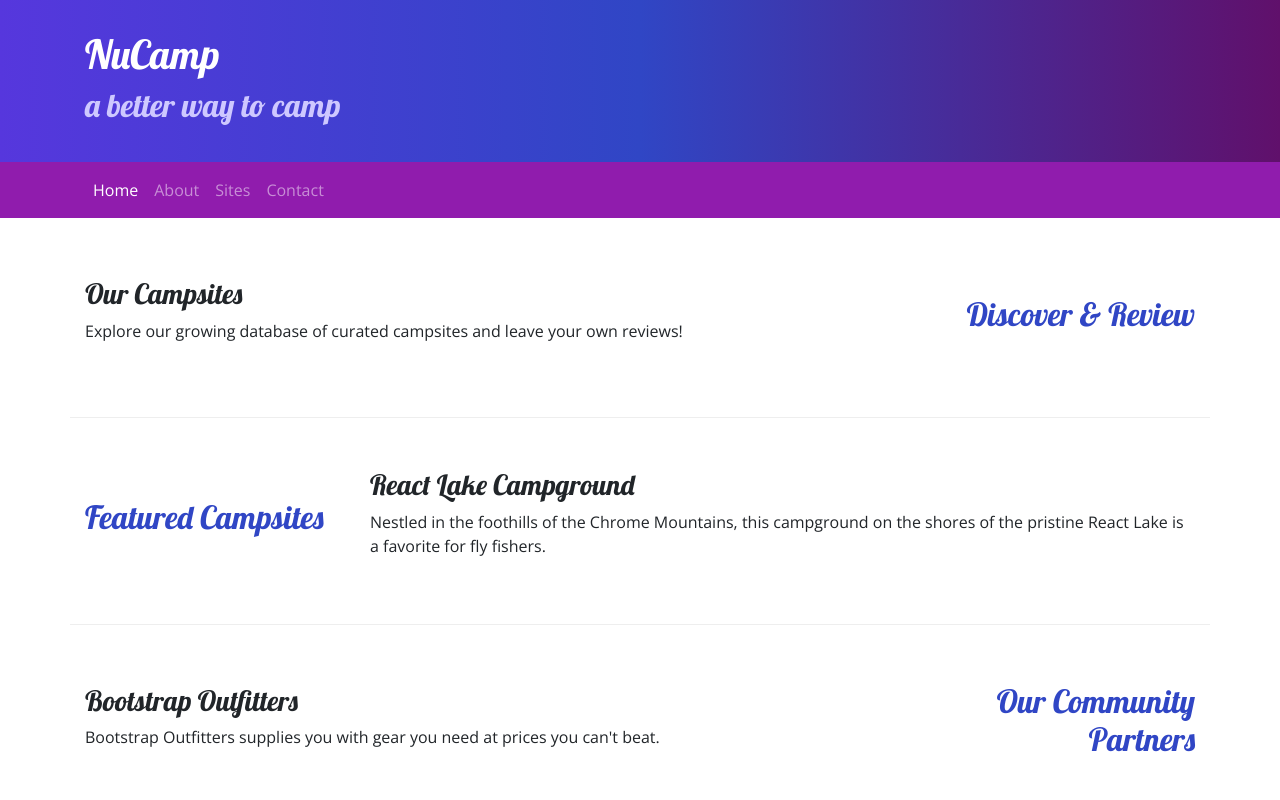
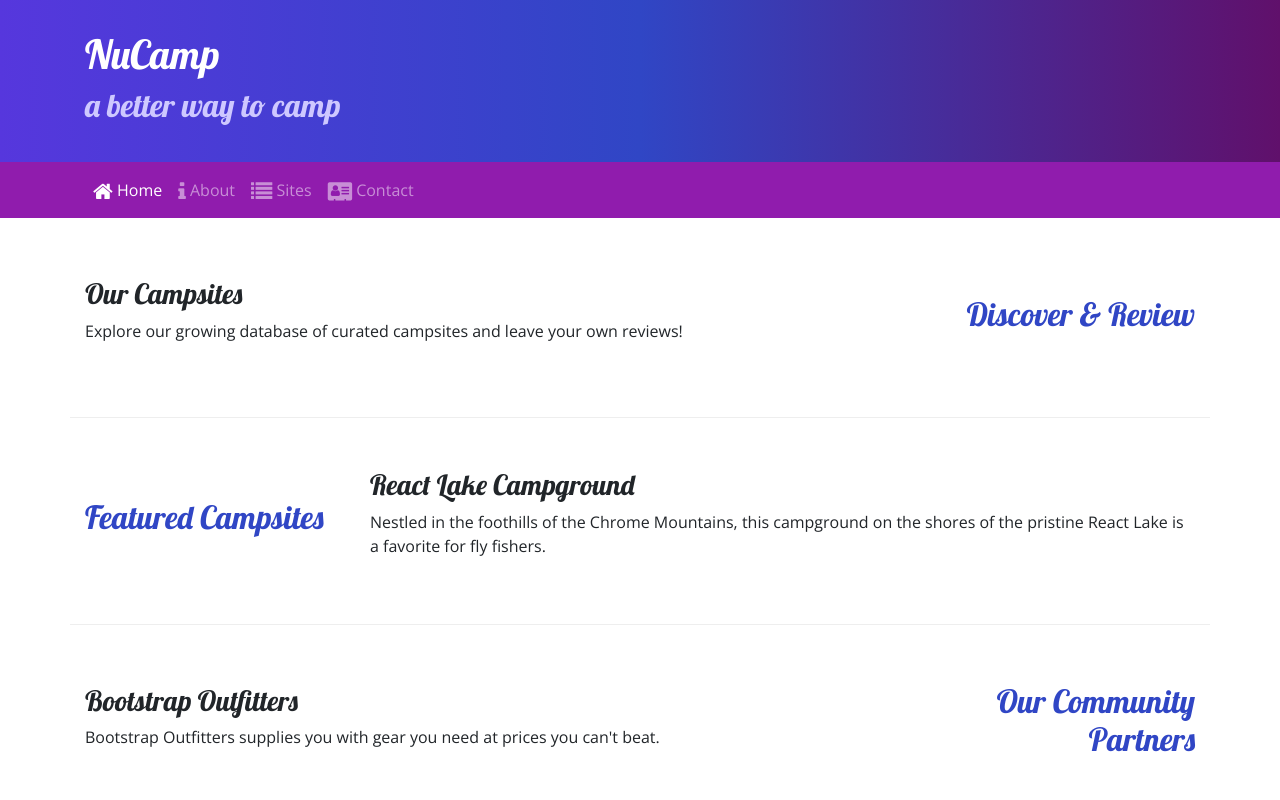
Before and after one commit to lauraharston/nucampsite-change-it-up, a website: page index.html in a window 1280 px wide. Shown: the top 800 px of the page. Drawn offline with nearby package versions, Linux system fonts and the light colour scheme.

Commit message:
added icons to the nav bar

```diff
--- a/index.html
+++ b/index.html
@@ -35,10 +35,10 @@
         </button>
             <div class="collapse navbar-collapse" id="nucampNavbar">
                 <ul class="navbar-nav">
-                    <li class="nav-item active"><a class="nav-link" href="#">Home</a></li>
-                    <li class="nav-item"><a class="nav-link" href="./aboutus.html">About</a></li>
-                    <li class="nav-item"><a class="nav-link" href="#">Sites</a></li>
-                    <li class="nav-item"><a class="nav-link" href="#">Contact</a></li>
+                    <li class="nav-item active"><a class="nav-link" href="#"> <i class="fa fa-home fa-lg"></i> Home</a></li>
+                    <li class="nav-item"><a class="nav-link" href="./aboutus.html"><i class="fa fa-info fa-lg"></i> About</a></li>
+                    <li class="nav-item"><a class="nav-link" href="#"><i class="fa fa-list fa-lg"></i> Sites</a></li>
+                    <li class="nav-item"><a class="nav-link" href="#"><i class="fa fa-address-card fa-lg"></i> Contact</a></li>
                 </ul>
             </div>
         </div>
```
